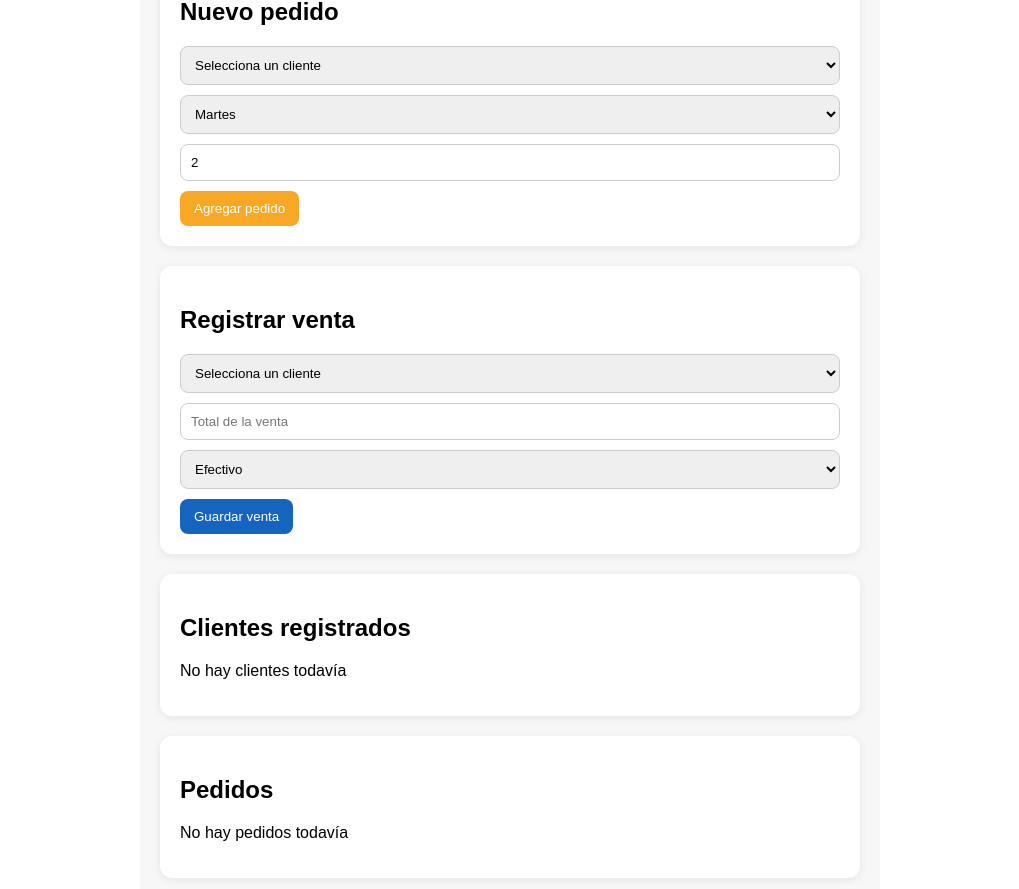
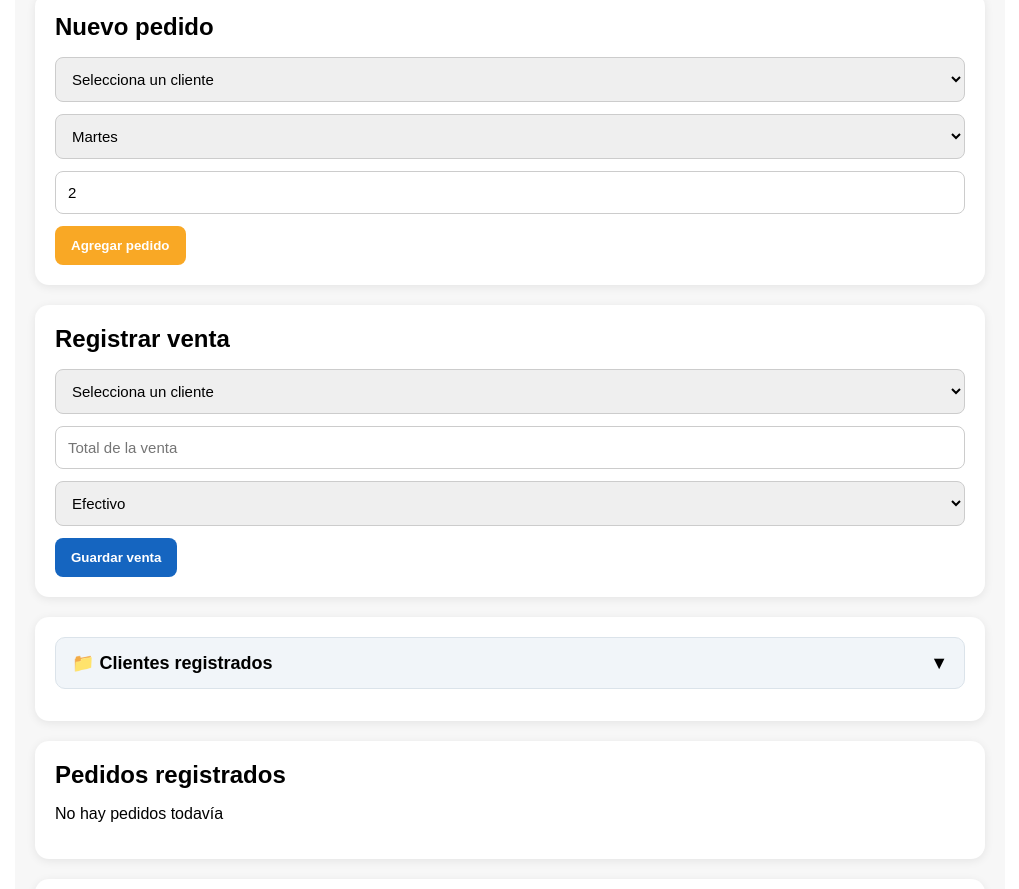
Before and after one commit to conyelectro10-web/granja-app-final-ok-3, a React (Create React App) app: page / in a window 1280 px wide. Shown: the part 534-1423 px from the top of the page, without its empty margins (130-1149 px from the left). Built offline with nearby package versions, Linux system fonts and the light colour scheme.

Commit message:
mejorar tabla borrar y agregar registros

```diff
--- a/src/App.js
+++ b/src/App.js
@@ -1,4 +1,4 @@
-import { useEffect, useState } from "react";
+import { useEffect, useMemo, useState } from "react";
 
 export default function App() {
   const [clientes, setClientes] = useState([]);
@@ -23,6 +23,10 @@ export default function App() {
     total: "",
     metodo: "Efectivo",
   });
+
+  const [mostrarClientes, setMostrarClientes] = useState(false);
+  const [mostrarVentas, setMostrarVentas] = useState(false);
+  const [buscarCliente, setBuscarCliente] = useState("");
 
   useEffect(() => {
     const clientesGuardados = localStorage.getItem("clientes");
@@ -57,7 +61,13 @@ export default function App() {
       return;
     }
 
-    setClientes([...clientes, nuevoCliente]);
+    setClientes([
+      ...clientes,
+      {
+        id: Date.now(),
+        ...nuevoCliente,
+      },
+    ]);
 
     setNuevoCliente({
       nombre: "",
@@ -73,7 +83,13 @@ export default function App() {
       return;
     }
 
-    setPedidos([...pedidos, nuevoPedido]);
+    setPedidos([
+      ...pedidos,
+      {
+        id: Date.now(),
+        ...nuevoPedido,
+      },
+    ]);
 
     setNuevoPedido({
       cliente: "",
@@ -94,8 +110,9 @@ export default function App() {
     setVentas([
       ...ventas,
       {
+        id: Date.now(),
         cliente: nuevaVenta.cliente,
-        total: nuevaVenta.total,
+        total: Number(nuevaVenta.total),
         metodo: nuevaVenta.metodo,
         fecha: new Date().toLocaleString(),
       },
@@ -108,13 +125,44 @@ export default function App() {
     });
   };
 
+  const eliminarCliente = (id) => {
+    const confirmar = window.confirm("¿Seguro que deseas borrar este cliente?");
+    if (!confirmar) return;
+
+    setClientes(clientes.filter((cliente) => cliente.id !== id));
+  };
+
+  const eliminarPedido = (id) => {
+    const confirmar = window.confirm("¿Seguro que deseas borrar este pedido?");
+    if (!confirmar) return;
+
+    setPedidos(pedidos.filter((pedido) => pedido.id !== id));
+  };
+
+  const eliminarVenta = (id) => {
+    const confirmar = window.confirm("¿Seguro que deseas borrar esta venta?");
+    if (!confirmar) return;
+
+    setVentas(ventas.filter((venta) => venta.id !== id));
+  };
+
+  const clientesFiltrados = useMemo(() => {
+    return clientes.filter((cliente) =>
+      cliente.nombre.toLowerCase().includes(buscarCliente.toLowerCase())
+    );
+  }, [clientes, buscarCliente]);
+
+  const ventaBruta = useMemo(() => {
+    return ventas.reduce((acum, venta) => acum + Number(venta.total || 0), 0);
+  }, [ventas]);
+
   return (
     <div style={styles.container}>
       <h1 style={styles.title}>🐔 Granja La Lomita</h1>
-      <p style={styles.subtitle}>Pedidos y clientes</p>
+      <p style={styles.subtitle}>Pedidos, clientes y ventas</p>
 
       <div style={styles.card}>
-        <h2>Agregar cliente</h2>
+        <h2 style={styles.sectionTitle}>Agregar cliente</h2>
 
         <input
           style={styles.input}
@@ -158,7 +206,7 @@ export default function App() {
       </div>
 
       <div style={styles.card}>
-        <h2>Nuevo pedido</h2>
+        <h2 style={styles.sectionTitle}>Nuevo pedido</h2>
 
         <select
           style={styles.input}
@@ -168,8 +216,8 @@ export default function App() {
           }
         >
           <option value="">Selecciona un cliente</option>
-          {clientes.map((cliente, index) => (
-            <option key={index} value={cliente.nombre}>
+          {clientes.map((cliente) => (
+            <option key={cliente.id} value={cliente.nombre}>
               {cliente.nombre}
             </option>
           ))}
@@ -204,7 +252,7 @@ export default function App() {
       </div>
 
       <div style={styles.card}>
-        <h2>Registrar venta</h2>
+        <h2 style={styles.sectionTitle}>Registrar venta</h2>
 
         <select
           style={styles.input}
@@ -214,8 +262,8 @@ export default function App() {
           }
         >
           <option value="">Selecciona un cliente</option>
-          {clientes.map((cliente, index) => (
-            <option key={index} value={cliente.nombre}>
+          {clientes.map((cliente) => (
+            <option key={cliente.id} value={cliente.nombre}>
               {cliente.nombre}
             </option>
           ))}
@@ -248,71 +296,151 @@ export default function App() {
       </div>
 
       <div style={styles.card}>
-        <h2>Clientes registrados</h2>
-        {clientes.length === 0 ? (
-          <p>No hay clientes todavía</p>
+        <button
+          style={styles.folderButton}
+          onClick={() => setMostrarClientes(!mostrarClientes)}
+        >
+          <span>📁 Clientes registrados</span>
+          <span>{mostrarClientes ? "▲" : "▼"}</span>
+        </button>
+
+        {mostrarClientes && (
+          <>
+            <input
+              style={styles.input}
+              placeholder="Buscar cliente por nombre..."
+              value={buscarCliente}
+              onChange={(e) => setBuscarCliente(e.target.value)}
+            />
+
+            {clientesFiltrados.length === 0 ? (
+              <p>No hay clientes para mostrar</p>
             ) : (
-          clientes.map((cliente, index) => (
-            <div key={index} style={styles.itemBox}>
-              <p>
-                <strong>Nombre:</strong> {cliente.nombre}
-              </p>
-              <p>
-                <strong>Teléfono:</strong> {cliente.telefono}
-              </p>
-              <p>
-                <strong>Dirección:</strong> {cliente.direccion}
-              </p>
-              <p>
-                <strong>Zona:</strong> {cliente.zona}
-              </p>
+              <div style={styles.tableWrapper}>
+                <table style={styles.table}>
+                  <thead>
+                    <tr>
+                      <th style={styles.th}>Nombre</th>
+                      <th style={styles.th}>Teléfono</th>
+                      <th style={styles.th}>Dirección</th>
+                      <th style={styles.th}>Zona</th>
+                      <th style={styles.th}>Acción</th>
+                    </tr>
+                  </thead>
+                  <tbody>
+                    {clientesFiltrados.map((cliente) => (
+                      <tr key={cliente.id}>
+                        <td style={styles.td}>{cliente.nombre}</td>
+                        <td style={styles.td}>{cliente.telefono}</td>
+                        <td style={styles.td}>{cliente.direccion}</td>
+                        <td style={styles.td}>{cliente.zona}</td>
+                        <td style={styles.td}>
+                          <button
+                            style={styles.deleteButton}
+                            onClick={() => eliminarCliente(cliente.id)}
+                          >
+                            Borrar
+                          </button>
+                        </td>
+                      </tr>
+                    ))}
+                  </tbody>
+                </table>
               </div>
-          ))
+            )}
+          </>
         )}
       </div>
 
       <div style={styles.card}>
-        <h2>Pedidos</h2>
+        <h2 style={styles.sectionTitle}>Pedidos registrados</h2>
+
         {pedidos.length === 0 ? (
           <p>No hay pedidos todavía</p>
         ) : (
-          pedidos.map((pedido, index) => (
-            <div key={index} style={styles.itemBox}>
-              <p>
-                <strong>Cliente:</strong> {pedido.cliente}
-              </p>
-              <p>
-                <strong>Día:</strong> {pedido.dia}
-              </p>
-              <p>
-                <strong>Conos:</strong> {pedido.cantidad}
-              </p>
+          <div style={styles.tableWrapper}>
+            <table style={styles.table}>
+              <thead>
+                <tr>
+                  <th style={styles.th}>Cliente</th>
+                  <th style={styles.th}>Día</th>
+                  <th style={styles.th}>Conos</th>
+                  <th style={styles.th}>Acción</th>
+                </tr>
+              </thead>
+              <tbody>
+                {pedidos.map((pedido) => (
+                  <tr key={pedido.id}>
+                    <td style={styles.td}>{pedido.cliente}</td>
+                    <td style={styles.td}>{pedido.dia}</td>
+                    <td style={styles.td}>{pedido.cantidad}</td>
+                    <td style={styles.td}>
+                      <button
+                        style={styles.deleteButton}
+                        onClick={() => eliminarPedido(pedido.id)}
+                      >
+                        Borrar
+                      </button>
+                    </td>
+                  </tr>
+                ))}
+              </tbody>
+            </table>
           </div>
-          ))
         )}
       </div>
 
       <div style={styles.card}>
-        <h2>Ventas registradas</h2>
+        <button
+          style={styles.folderButton}
+          onClick={() => setMostrarVentas(!mostrarVentas)}
+        >
+          <span>📁 Ventas registradas</span>
+          <span>{mostrarVentas ? "▲" : "▼"}</span>
+        </button>
+
+        {mostrarVentas && (
+          <>
+            <div style={styles.totalBox}>
+              <strong>Venta bruta acumulada:</strong> ${ventaBruta}
+            </div>
+
             {ventas.length === 0 ? (
               <p>No hay ventas todavía</p>
             ) : (
-          ventas.map((venta, index) => (
-            <div key={index} style={styles.itemBox}>
-              <p>
-                <strong>Cliente:</strong> {venta.cliente}
-              </p>
-              <p>
-                <strong>Total:</strong> ${venta.total}
-              </p>
-              <p>
-                <strong>Método:</strong> {venta.metodo}
-              </p>
-              <p>
-                <strong>Fecha:</strong> {venta.fecha}
-              </p>
+              <div style={styles.tableWrapper}>
+                <table style={styles.table}>
+                  <thead>
+                    <tr>
+                      <th style={styles.th}>Cliente</th>
+                      <th style={styles.th}>Total</th>
+                      <th style={styles.th}>Método</th>
+                      <th style={styles.th}>Fecha</th>
+                      <th style={styles.th}>Acción</th>
+                    </tr>
+                  </thead>
+                  <tbody>
+                    {ventas.map((venta) => (
+                      <tr key={venta.id}>
+                        <td style={styles.td}>{venta.cliente}</td>
+                        <td style={styles.td}>${venta.total}</td>
+                        <td style={styles.td}>{venta.metodo}</td>
+                        <td style={styles.td}>{venta.fecha}</td>
+                        <td style={styles.td}>
+                          <button
+                            style={styles.deleteButton}
+                            onClick={() => eliminarVenta(venta.id)}
+                          >
+                            Borrar
+                          </button>
+                        </td>
+                      </tr>
+                    ))}
+                  </tbody>
+                </table>
               </div>
-          ))
+            )}
+          </>
         )}
       </div>
     </div>
@@ -321,7 +449,7 @@ export default function App() {
 
 const styles = {
   container: {
-    maxWidth: "700px",
+    maxWidth: "950px",
     margin: "0 auto",
     padding: "20px",
     fontFamily: "Arial, sans-serif",
@@ -330,57 +458,112 @@ const styles = {
   title: {
     textAlign: "center",
     marginBottom: "5px",
+    fontSize: "42px",
   },
   subtitle: {
     textAlign: "center",
     color: "#555",
     marginBottom: "20px",
+    fontSize: "18px",
+  },
+  sectionTitle: {
+    marginTop: 0,
+    marginBottom: "16px",
   },
   card: {
     backgroundColor: "#fff",
     padding: "20px",
     marginBottom: "20px",
-    borderRadius: "12px",
-    boxShadow: "0 2px 8px rgba(0,0,0,0.08)",
+    borderRadius: "14px",
+    boxShadow: "0 2px 10px rgba(0,0,0,0.08)",
   },
   input: {
     display: "block",
     width: "100%",
-    marginBottom: "10px",
-    padding: "10px",
+    marginBottom: "12px",
+    padding: "12px",
     borderRadius: "8px",
     border: "1px solid #ccc",
     boxSizing: "border-box",
+    fontSize: "15px",
   },
   greenButton: {
     backgroundColor: "#2e7d32",
     color: "white",
     border: "none",
-    padding: "10px 14px",
+    padding: "12px 16px",
     borderRadius: "8px",
     cursor: "pointer",
+    fontWeight: "bold",
   },
   yellowButton: {
     backgroundColor: "#f9a825",
     color: "white",
     border: "none",
-    padding: "10px 14px",
+    padding: "12px 16px",
     borderRadius: "8px",
     cursor: "pointer",
+    fontWeight: "bold",
   },
   blueButton: {
     backgroundColor: "#1565c0",
     color: "white",
     border: "none",
-    padding: "10px 14px",
+    padding: "12px 16px",
     borderRadius: "8px",
     cursor: "pointer",
+    fontWeight: "bold",
   },
-  itemBox: {
-    border: "1px solid #ddd",
-    padding: "10px",
+  deleteButton: {
+    backgroundColor: "#c62828",
+    color: "white",
+    border: "none",
+    padding: "8px 12px",
+    borderRadius: "6px",
+    cursor: "pointer",
+    fontWeight: "bold",
+  },
+  folderButton: {
+    width: "100%",
+    display: "flex",
+    justifyContent: "space-between",
+    alignItems: "center",
+    backgroundColor: "#f1f5f9",
+    border: "1px solid #dbe3ea",
+    padding: "14px 16px",
+    borderRadius: "10px",
+    cursor: "pointer",
+    fontWeight: "bold",
+    fontSize: "18px",
+    marginBottom: "12px",
+  },
+  totalBox: {
+    backgroundColor: "#e8f5e9",
+    color: "#1b5e20",
+    padding: "12px 14px",
     borderRadius: "8px",
-    marginBottom: "10px",
-    backgroundColor: "#fafafa",
+    marginBottom: "14px",
+    fontSize: "18px",
+  },
+  tableWrapper: {
+    overflowX: "auto",
+  },
+  table: {
+    width: "100%",
+    borderCollapse: "collapse",
+    backgroundColor: "#fff",
+  },
+  th: {
+    textAlign: "left",
+    padding: "12px",
+    backgroundColor: "#f3f4f6",
+    borderBottom: "2px solid #ddd",
+    fontSize: "14px",
+  },
+  td: {
+    padding: "12px",
+    borderBottom: "1px solid #eee",
+    fontSize: "14px",
+    verticalAlign: "top",
   },
 };
```
Lines whose indentation alone changed are shown as unchanged.
